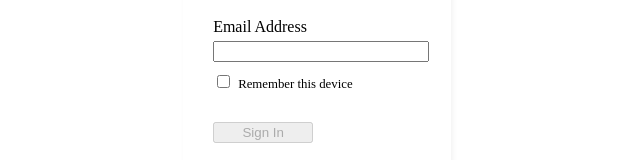
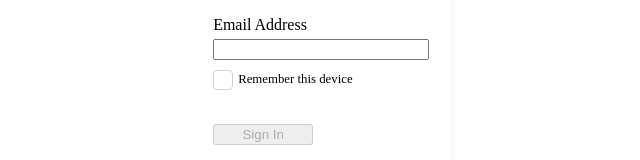
Before and after one commit to michaeljfuller/green-test, a Next.js app: page / in a window 1280 px wide. Shown: the part 395-555 px from the top of the page, without its empty margins (323-963 px from the left). Built offline with nearby package versions, Linux system fonts and the light colour scheme.

Commit message:
Add styled Checkbox

```diff
--- /dev/null
+++ b/src/components/ui/element/Checkbox.module.scss
@@ -0,0 +1,43 @@
+@import "/styles/colors";
+
+.root {
+    $size: 1.5em;
+    $cursor: pointer;
+
+    display: inline-flex;
+    position: relative; // To anchor the absolute-positioned check
+
+    span {
+        line-height: $size;
+    }
+
+    input {
+        appearance: none;
+        cursor: $cursor;
+
+        margin: 0;
+        height: $size;
+        width: $size;
+
+        border: 1px solid $grey-light;
+        border-radius: 4px;
+
+        &:checked {
+            border-color: $blue;
+            background-color: $blue-light;
+
+            &::before { // Checkmark
+                // Tick character
+                content: '\2714';
+                color: white;
+                text-align: center;
+                font-style: italic;
+                // Position to .root
+                position: absolute;
+                left: 0.2em;
+                display: block;
+                cursor: $cursor;
+            }
+        }
+    }
+}
--- /dev/null
+++ b/src/components/ui/element/Checkbox.tsx
@@ -0,0 +1,14 @@
+import css from "./Checkbox.module.scss";
+
+export interface CheckboxProps {
+    label: string;
+    name?: string;
+    className?: string;
+}
+
+export function Checkbox(props: CheckboxProps) {
+    return <label className={css.root+" "+(props.className || '')}>
+        <input type="checkbox" name={props.name} />
+        <span>{props.label}</span>
+    </label>;
+}
--- a/src/components/ui/forms/SignInForm.tsx
+++ b/src/components/ui/forms/SignInForm.tsx
@@ -1,5 +1,6 @@
 import {FormEventHandler, InputHTMLAttributes, useState} from 'react';
 import css from './SignInForm.module.scss';
+import {Checkbox} from "../element/Checkbox";
 
 export interface SignInFormProps {
     onSubmit: (email: string, rememberMe: boolean) => void;
@@ -32,10 +33,7 @@ export function SignInForm(props: SignInFormProps) {
         </div>
 
         <div className={css.remember}>
-            <label>
-                <input name="remember" type="checkbox" />
-                <span>Remember this device</span>
-            </label>
+            <Checkbox label="Remember this device" name="remember" />
         </div>
 
         <button type="submit" className={css.submit} disabled={!validEmail}>Sign In</button>
--- a/styles/colors.scss
+++ b/styles/colors.scss
@@ -3,4 +3,7 @@ $grey: #979797;
 $grey-light: #d0d0d0;
 $grey-faint: #f0f0f0;
 
+$blue: #25a3de;
+$blue-light: #36aae0;
+
 $error-background: #ffeeee;
```
